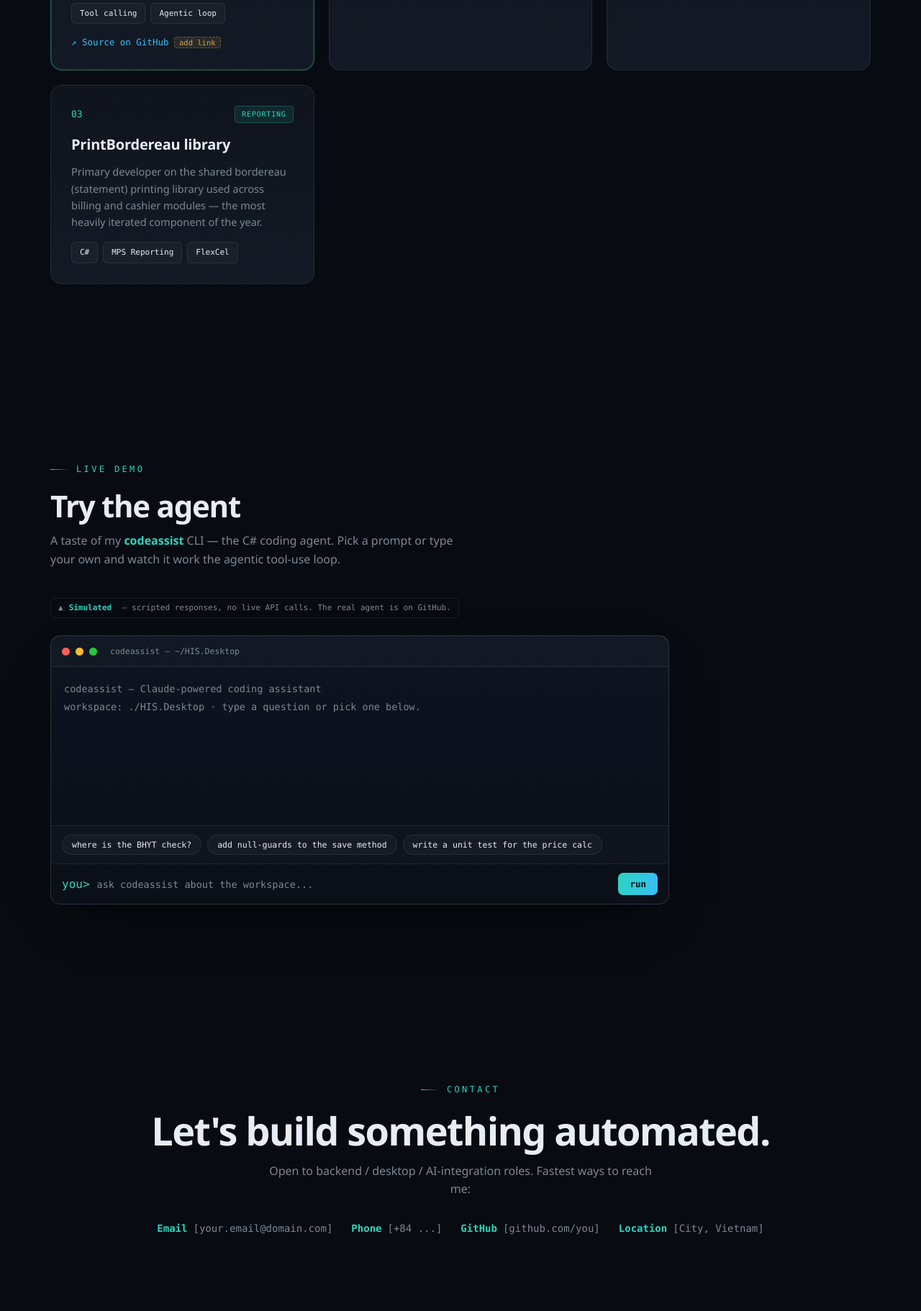
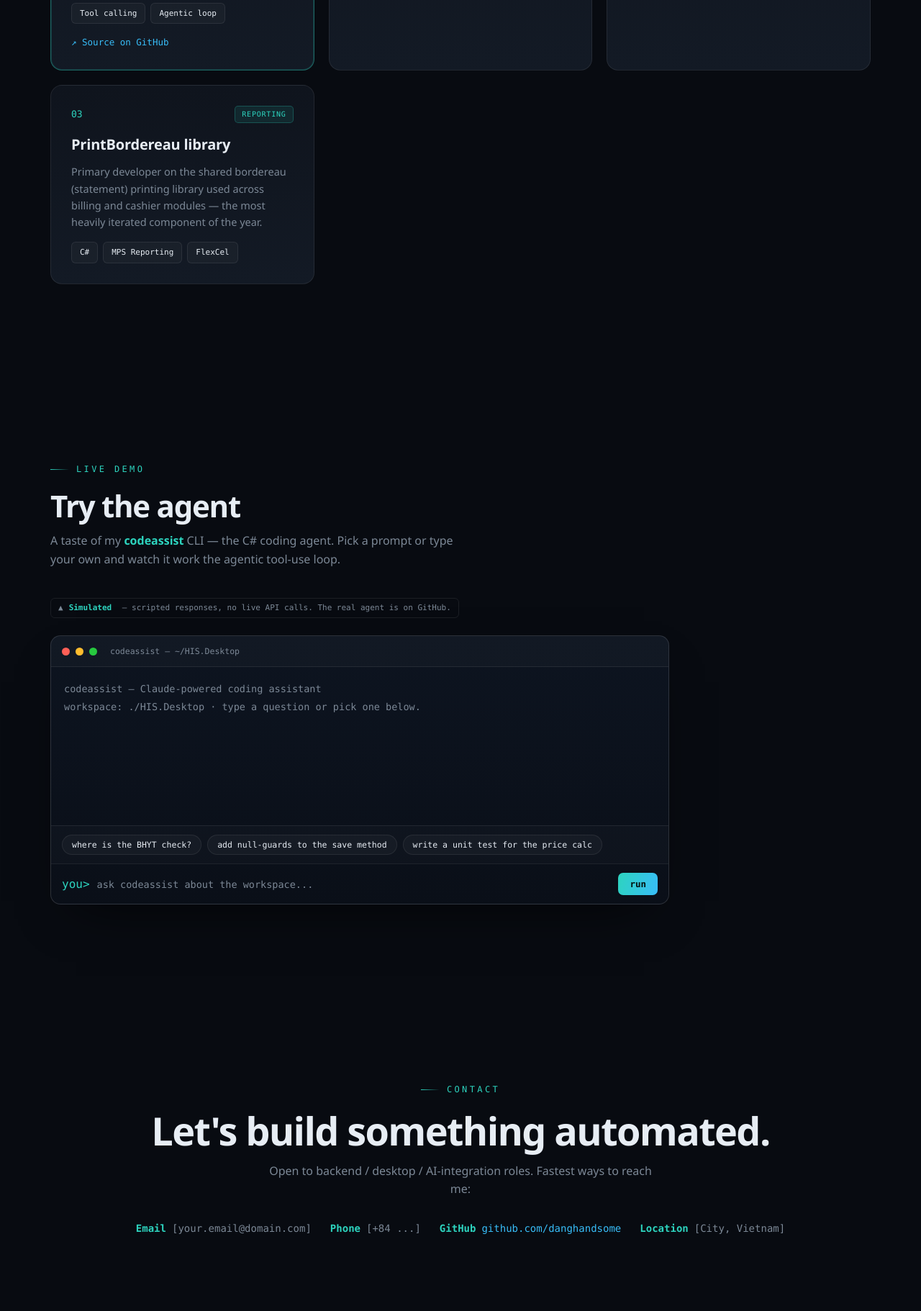
Before and after one commit to danghandsome/danghandsome.github.io, a plain HTML site: page index.html in a window 1280 px wide. Shown: the part 3518-5340 px from the top of the page at 72% size. Drawn offline with Linux system fonts and the light colour scheme.

Commit message:
Link codeassist repo + GitHub profile

```diff
--- a/index.html
+++ b/index.html
@@ -358,7 +358,7 @@
           <h3>codeassist — AI coding agent CLI</h3>
           <p>A terminal coding assistant in C# / .NET 8 on the official Anthropic SDK. Runs an <b style="color:var(--text)">agentic tool-use loop</b> — the model reads, searches and writes files in a workspace until it can answer — with path-confined tools and a clean ~250-line architecture.</p>
           <div class="stack"><span class="chip">C#</span><span class="chip">.NET 8</span><span class="chip">Claude API</span><span class="chip">Tool calling</span><span class="chip">Agentic loop</span></div>
-          <div class="links"><a href="[your GitHub repo URL]">↗ Source on GitHub <span class="hint">add link</span></a></div>
+          <div class="links"><a href="https://github.com/danghandsome/codeassist">↗ Source on GitHub</a></div>
         </div>
 
         <div class="proj tilt">
@@ -424,7 +424,7 @@
       <div class="contact-links">
         <span><b>Email</b>[your.email@domain.com]</span>
         <span><b>Phone</b>[+84 ...]</span>
-        <span><b>GitHub</b>[github.com/you]</span>
+        <span><b>GitHub</b><a href="https://github.com/danghandsome" style="color:var(--accent-2)">github.com/danghandsome</a></span>
         <span><b>Location</b>[City, Vietnam]</span>
       </div>
     </div>
```
